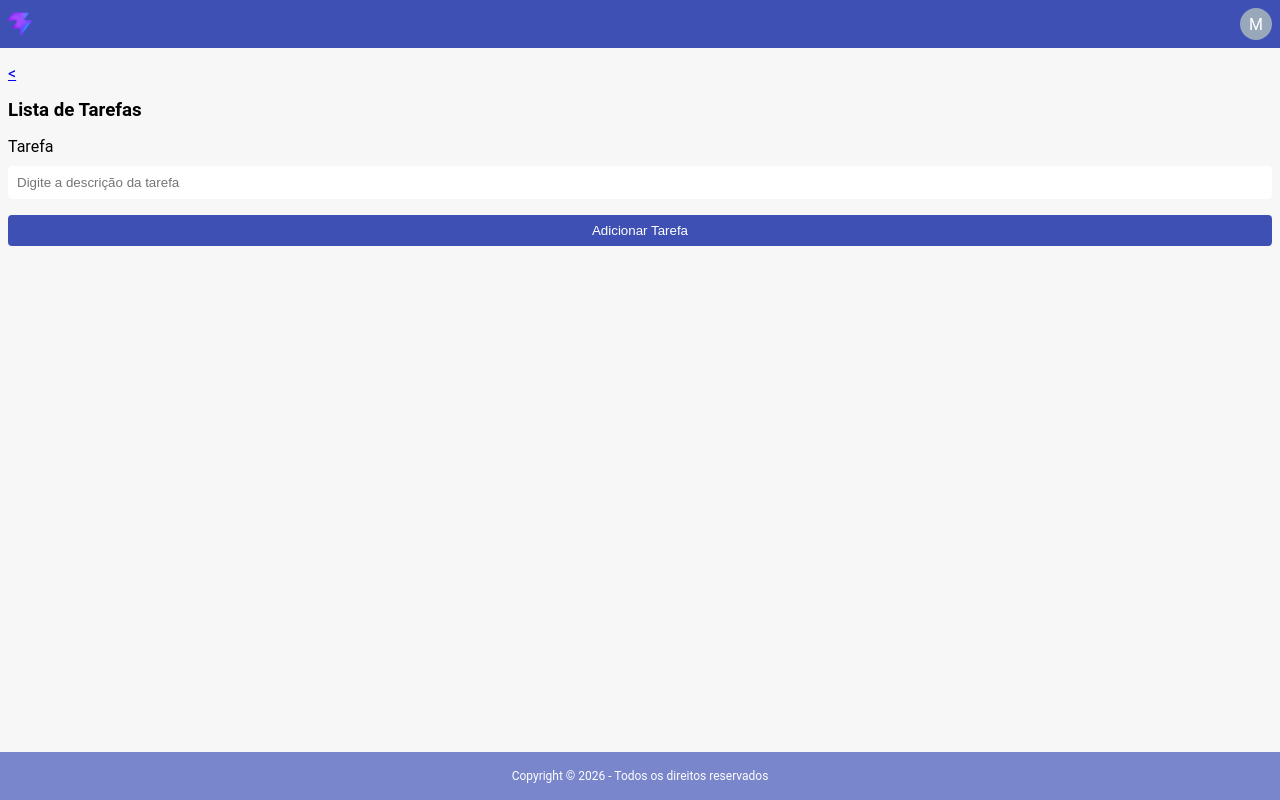
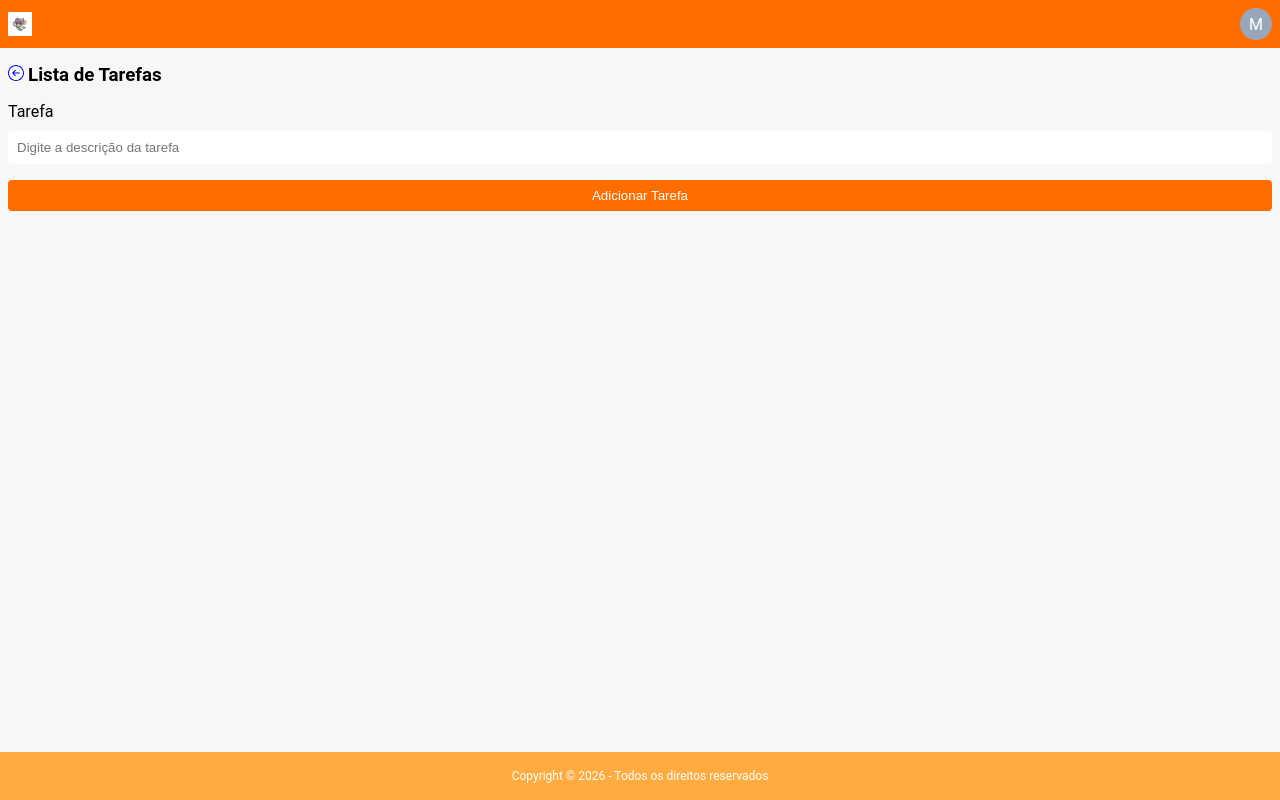
Before and after one commit to nami-om/programacao-de-aplicativos, a React (Vite) app in the folder aulas-aplicativo-pwa/: page /lista-tarefas in a window 1280 px wide. Built offline with nearby package versions, Linux system fonts and the light colour scheme.

Commit message:
att 21-10

```diff
--- a/aulas-aplicativo-pwa/package.json
+++ b/aulas-aplicativo-pwa/package.json
@@ -12,6 +12,7 @@
   "dependencies": {
     "react": "^19.2.8",
     "react-dom": "^19.2.8",
+    "react-icons": "^5.7.0",
     "react-router-dom": "^6.30.6"
   },
   "devDependencies": {
--- a/aulas-aplicativo-pwa/src/componentes/BotaoCustomizado/BotaoCustomizado.css
+++ b/aulas-aplicativo-pwa/src/componentes/BotaoCustomizado/BotaoCustomizado.css
@@ -14,11 +14,11 @@
 }
 
 .BotaoCustomizado_primario {
-  background-color: var(--cor-primaria);
+  background-color: var(--cor-secundaria-escura);
   color: var(--cor-texto-claro);
 }
 
 .BotaoCustomizado_secundario {
-  background-color: var(--cor-secundaria);
+  background-color: var(--cor-secundaria-clara);
   color: var(--cor-texto-claro);
 }
--- a/aulas-aplicativo-pwa/src/componentes/Cabecalho/Cabecalho.css
+++ b/aulas-aplicativo-pwa/src/componentes/Cabecalho/Cabecalho.css
@@ -1,5 +1,5 @@
 .Cabecalho_root {
-    background-color: var(--cor-primaria);
+    background-color: var(--cor-secundaria-escura);
     display: flex;
     align-items: center;
     justify-content: space-between;
--- a/aulas-aplicativo-pwa/src/componentes/Cabecalho/Cabecalho.jsx
+++ b/aulas-aplicativo-pwa/src/componentes/Cabecalho/Cabecalho.jsx
@@ -1,14 +1,15 @@
 import Avatar from "../Avatar/Avatar";
 import "./Cabecalho.css";
+import logo from "../../assets/download.jpg";
 
 function Cabecalho() {
   return (
     <header className="Cabecalho_root">
       <img
-        src="/favicon.svg"
+        src={logo}
         style={{
           width: "24px",
-          height: 24,
+          height: "24px",
         }}
       />
 
--- a/aulas-aplicativo-pwa/src/componentes/Principal/Principal.css
+++ b/aulas-aplicativo-pwa/src/componentes/Principal/Principal.css
@@ -1,7 +1,13 @@
-.Principal_root{
-    background-color: var(--cor-fundo-padrao);
-    padding: 16px 8px;
-    display: flex;
-    flex-direction: column;
-    gap: 16px;
+.Principal_root {
+  background-color: var(--cor-fundo-padrao);
+  padding: 16px 8px;
+  display: flex;
+  flex-direction: column;
+  gap: 16px;
 }
+
+.Principal_titulo {
+  display: flex;
+  align-items: center;
+  gap: 4px;
+}
--- a/aulas-aplicativo-pwa/src/componentes/Principal/Principal.jsx
+++ b/aulas-aplicativo-pwa/src/componentes/Principal/Principal.jsx
@@ -1,12 +1,16 @@
 import { Link } from "react-router-dom";
 import "./Principal.css";
+import { SlArrowLeftCircle } from "react-icons/sl";
 
 function Principal(props) {
   return (
     <main className="Principal_root">
-      {props.returnTo && <Link to={props.returnTo}>{"<"}</Link>}
-      <h3>{props.titulo}</h3>
-
+      <div className="Principal_titulo">
+        {props.returnTo && (
+          <Link to={props.returnTo}>{<SlArrowLeftCircle />}</Link>
+        )}
+        <h3>{props.titulo}</h3>
+      </div>
       {props.children}
     </main>
   );
--- a/aulas-aplicativo-pwa/src/componentes/Rodape/Rodape.css
+++ b/aulas-aplicativo-pwa/src/componentes/Rodape/Rodape.css
@@ -1,5 +1,5 @@
 .Rodape_root {
-  background-color: var(--cor-primaria-clara);
+  background-color: var(--cor-secundaria-clara);
   display: flex;
   justify-content: center;
   align-items: center;
--- a/aulas-aplicativo-pwa/src/index.css
+++ b/aulas-aplicativo-pwa/src/index.css
@@ -8,7 +8,7 @@ html,
 body,
 #root {
   height: 100%;
-    font-family: 'Roboto', sans-serif;
+  font-family: "Roboto", sans-serif;
 }
 
 #root {
--- a/aulas-aplicativo-pwa/src/paginas/PaginaListaTarefas/PaginaListaTarefas.css
+++ b/aulas-aplicativo-pwa/src/paginas/PaginaListaTarefas/PaginaListaTarefas.css
@@ -0,0 +1,9 @@
+.PaginaListaTarefas_item {
+  background-color: #ffff;
+  padding: 16px;
+  border-radius: 5px;
+  border: 1px solid #ccc;
+  display: flex;
+  justify-content: space-between;
+  box-shadow: 1px 1px 1px;
+}
--- a/aulas-aplicativo-pwa/src/paginas/PaginaListaTarefas/PaginaListaTarefas.jsx
+++ b/aulas-aplicativo-pwa/src/paginas/PaginaListaTarefas/PaginaListaTarefas.jsx
@@ -2,14 +2,28 @@ import { useState } from "react";
 import BotaoCustomizado from "../../componentes/BotaoCustomizado/BotaoCustomizado";
 import Principal from "../../componentes/Principal/Principal";
 import CampoCustomizado from "../../componentes/CampoCustomizado/CampoCustomizado";
+import { BsTrash } from "react-icons/bs";
+import "./PaginaListaTarefas.css";
 
 function PaginaListaTarefas() {
   const [descricaoTarefa, setDescricaoTarefa] = useState("");
   const [tarefas, setTarefas] = useState([]);
 
   const adicionarTarefa = () => {
-    tarefas.push(descricaoTarefa);
-    setTarefas({ ...tarefas });
+    if (descricaoTarefa.trim()) {
+      const novaTarefa = { id: Date.now(), descricao: descricaoTarefa };
+      setTarefas([...tarefas, novaTarefa]);
+      setDescricaoTarefa("");
+    } else {
+      alert("Tarefa obrigatória");
+    }
+  };
+
+  const removerTarefa = (id) => {
+    if (confirm("Deseja mesmo remover a tarefa?")) {
+      const tarefasAtualizadas = tarefas.filter((item) => item.id !== id);
+      setTarefas(tarefasAtualizadas);
+    }
   };
 
   return (
@@ -20,7 +34,11 @@ function PaginaListaTarefas() {
         placeholder="Digite a descrição da tarefa"
         value={descricaoTarefa}
         onChange={(e) => setDescricaoTarefa(e.target.value)}
-        onBlur={() => console.log("Campo perdeu o foco")}
+        onKeyDown={(e) => {
+          if (e.key === "Enter") {
+            adicionarTarefa();
+          }
+        }}
       />
 
       <BotaoCustomizado tipo="primario" aoClicar={adicionarTarefa}>
@@ -28,7 +46,12 @@ function PaginaListaTarefas() {
       </BotaoCustomizado>
 
       {tarefas.map((item) => {
-        return <li>{item}</li>;
+        return (
+          <div key={item.id} className="PaginaListaTarefas_item">
+            {item.descricao}
+            <BsTrash color="red" onClick={() => removerTarefa(item.id)} />
+          </div>
+        );
       })}
     </Principal>
   );
```
Also changed, not shown: aulas-aplicativo-pwa/src/assets/download.jpg (added), 1 other file (tests, documents, lock files or other folders). Lines whose indentation alone changed are shown as unchanged.
